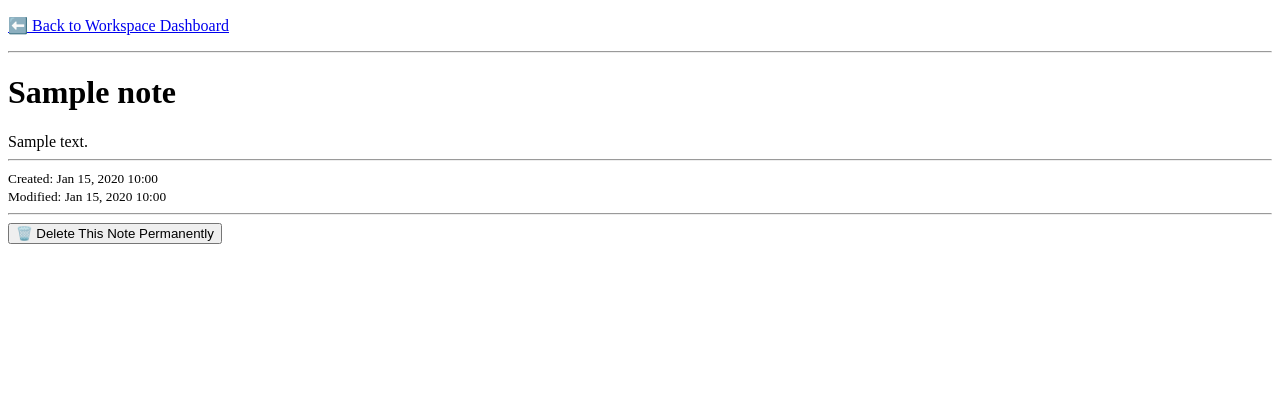
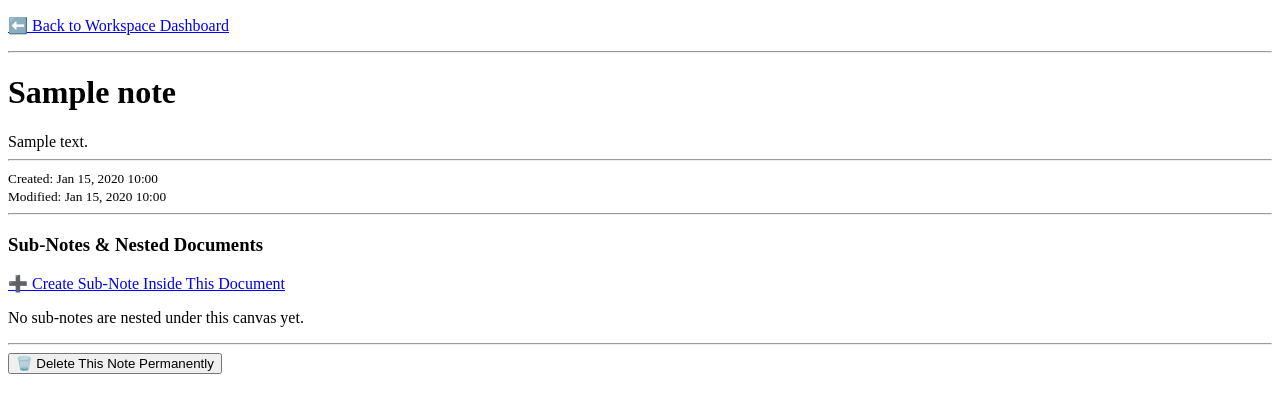
Before and after one commit to amylambert/yapa, a Django app: page /notes/1/ in a window 1280 px wide. Shown: the top 413 px of the page. Run offline with Django 5.2, Linux system fonts and the light colour scheme; a user stored in the database is signed in; tables that the repository leaves empty hold one stand-in row (values such as "Sample post").

Commit message:
notes and subtasks can now contain sub notes or sub tasks

```diff
--- a/notes/models/note.py
+++ b/notes/models/note.py
@@ -3,24 +3,22 @@ from workspaces.models import Workspace
 
 
 class Note(models.Model):
-    """Represents a dedicated documentation or text file inside a workspace."""
+    """Represents an atomic document supporting hierarchical nesting."""
 
-    title = models.CharField(max_length=150)
-    content = models.TextField(blank=True, null=True)
     workspace = models.ForeignKey(
-        Workspace,
+        Workspace, on_delete=models.CASCADE, related_name="notes"
+    )
+    parent = models.ForeignKey(
+        "self",
         on_delete=models.CASCADE,
-        related_name="notes",
+        null=True,
+        blank=True,
+        related_name="children",
     )
+    title = models.CharField(max_length=200)
+    content = models.TextField(blank=True)
     created_at = models.DateTimeField(auto_now_add=True)
     updated_at = models.DateTimeField(auto_now=True)
 
-    class Meta:
-        """Database indexing configurations and collection sorting options."""
-
-        app_label = "notes"
-        ordering = ["-updated_at"]
-
     def __str__(self):
-        """Return a clean string normalization of the note identifier."""
-        return str(self.title)
+        return self.title
--- a/templates/notes/note_detail.html
+++ b/templates/notes/note_detail.html
@@ -6,11 +6,21 @@ Note: {{ note.title }} - YAPA
 {% endblock %}
 
 {% block content %}
-<p>
-    <a href="{% url 'workspace-detail' note.workspace.id %}">
-        ⬅️ Back to Workspace Dashboard
-    </a>
-</p>
+<nav class="note-navigation">
+    <p>
+        <a href="{% url 'workspace-detail' note.workspace.id %}">
+            ⬅️ Back to Workspace Dashboard
+        </a>
+    </p>
+
+    {% if note.parent %}
+    <p>
+        <a href="{% url 'note-detail' note.parent.id %}">
+            ⬆️ Up to Parent Note: <strong>{{ note.parent.title }}</strong>
+        </a>
+    </p>
+    {% endif %}
+</nav>
 
 <hr />
 
@@ -33,6 +43,30 @@ Note: {{ note.title }} - YAPA
 
 <hr />
 
+<h3>Sub-Notes & Nested Documents</h3>
+<p>
+    <a href="{% url 'note-create' note.workspace.id %}?parent={{ note.id }}">
+        ➕ Create Sub-Note Inside This Document
+    </a>
+</p>
+
+{% if note.children.all %}
+<ul>
+    {% for child in note.children.all %}
+    <li style="margin-bottom: 8px;">
+        <a href="{% url 'note-detail' child.id %}">
+            <strong>{{ child.title }}</strong>
+        </a>
+        <small>(Modified: {{ child.updated_at|date:"M d, Y" }})</small>
+    </li>
+    {% endfor %}
+</ul>
+{% else %}
+<p>No sub-notes are nested under this canvas yet.</p>
+{% endif %}
+
+<hr />
+
 <form action="{% url 'note-delete' note.id %}" method="post">
     {% csrf_token %}
     <button type="submit" onclick="return confirm('Are you sure you want to permanently delete this note?');">
--- a/templates/workspaces/workspace_detail.html
+++ b/templates/workspaces/workspace_detail.html
@@ -33,7 +33,7 @@ YAPA - {{ workspace.name }}
   <a href="{% url 'note-create' workspace.id %}">📝 Create New Note</a>
 </p>
 
-{% if workspace.notes.all %}
+{% if workspace.root_notes %}
 <div class="notes-container">
   {% for note in workspace.notes.all %}
   <div class="note-card">
--- a/workspaces/models/workspace.py
+++ b/workspaces/models/workspace.py
@@ -26,3 +26,8 @@ class Workspace(models.Model):
     def root_tasks(self):
         """Retrieve only top-level workspace tasks, filtering out sub-tasks."""
         return self.tasks.filter(parent__isnull=True)
+
+    @property
+    def root_notes(self):
+        """Retrieve only top-level notes to build the base hierarchy."""
+        return self.notes.filter(parent__isnull=True)
```
Also changed, not shown: notes/views/note_create.py (+17 -3 lines), notes/migrations/0002_alter_note_options_note_parent_alter_note_content_and_more.py (added).
